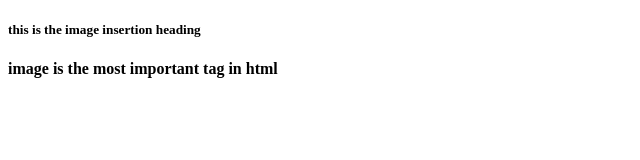
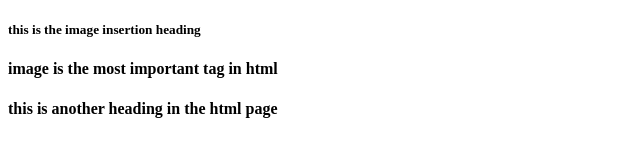
Before and after one commit to amarfsd/test, a plain HTML site: page img.html in a window 1280 px wide. Shown: the whole page, without its empty margins (0-640 px from the left). Drawn offline with Linux system fonts and the light colour scheme.

Commit message:
Update img.html

```diff
--- a/img.html
+++ b/img.html
@@ -8,5 +8,6 @@
 <body>
     <h5>this is the image insertion heading </h5>
     <h4>image is the most important tag in html</h4>
+    <h4>this is another heading in the html page</h4>
 </body>
 </html>
```
